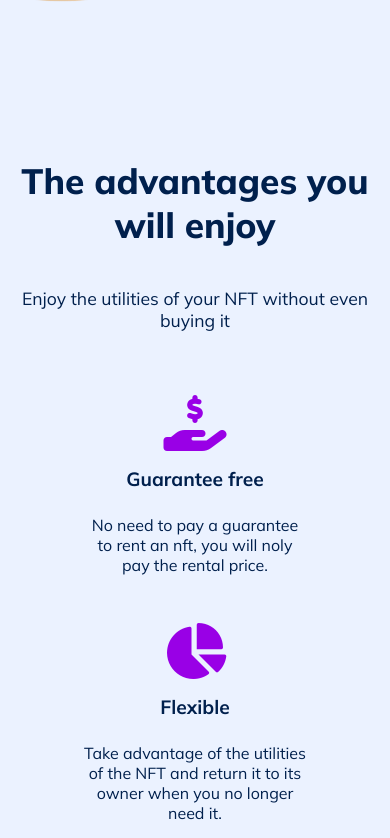
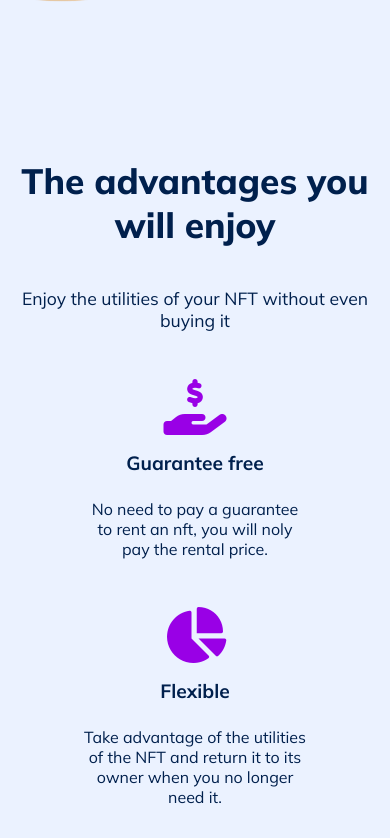
Before and after one commit to Spencer-Sch/candide-landing-page, a plain HTML site: page development/index.html in a window 390 px wide. Shown: the part 1186-2024 px from the top of the page. Drawn offline with Linux system fonts and the light colour scheme.

Commit message:
added some bottom margin to section-3-row-2 and corrected section-3 height issue. Removed conflicting height for section-1.

```diff
--- a/development/styles.css
+++ b/development/styles.css
@@ -243,7 +243,7 @@ Section 3
 ===================*/
 .section-3 {
   width: 100%;
-  height: 50vh;
+  min-height: 50vh;
   margin: 1rem 0 0 0;
 }
 
@@ -707,17 +707,9 @@ Section 1 MQs
   .section-1-row-2 h1 {
     font-size: 3rem;
   }
-
-  .card.game-card {
-    height: 6rem;
-  }
 }
 
 @media screen and (max-width: 700px) {
-  .section-1 {
-    /* height: 36vh; */
-  }
-
   .section-1-row-1 {
     height: 4rem;
   }
@@ -924,7 +916,7 @@ Section 3 MQs
 /* @media screen and (max-width: 1500px) { */
 @media screen and (max-width: 1600px) {
   .section-3 {
-    height: 35vh;
+    min-height: 35vh;
   }
 }
 
@@ -936,7 +928,7 @@ Section 3 MQs
 
 @media screen and (max-width: 900px) {
   .section-3 {
-    height: 43vh;
+    min-height: 43vh;
     /* height: 90vh; */
     /* margin: 1rem 0 0 0; */
   }
@@ -956,12 +948,13 @@ Section 3 MQs
 
 @media screen and (max-width: 700px) {
   .section-3 {
-    height: 910px;
+    min-height: 910px;
   }
 
   .section-3-row-2 {
     flex-direction: column;
     align-items: center;
+    margin: 1rem 0 0 0;
   }
 
   .perk {
```
